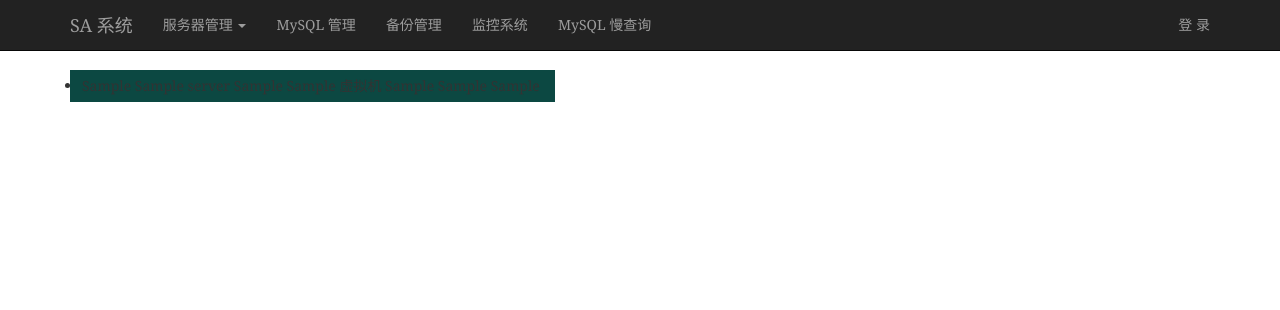
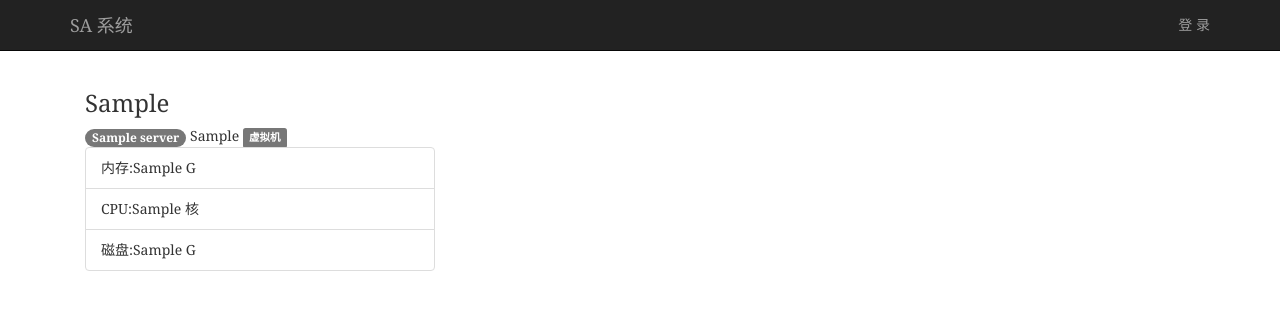
Before and after one commit to wwcreator/aukey_sa, a Python web app: template app/templates/server.html in a window 1280 px wide. Shown: the top 310 px of the page. Run offline with Jinja, Linux system fonts and the light colour scheme; the template is opened without the code that fills it: most values are stand-ins (such as "Sample title", 1, 10 or a date in 2020); some libraries are stand-ins or nearby versions.

Commit message:
server module

```diff
--- a/app/static/styles.css
+++ b/app/static/styles.css
@@ -27,15 +27,3 @@ container{
     background-color: #fff;
     border: 1px solid #ddd;
 }
-
-.server {
-    position: relative;
-    float:left;
-    padding: 6px 12px;
-    background-color: #0C4842;
-}
-
-
-.server>li>div {
-    display: inline-block;
-}
--- a/app/templates/base.html
+++ b/app/templates/base.html
@@ -24,8 +24,10 @@
                 <a class="navbar-brand" href="/">SA 系统</a>
 
             </div>
+
             <div class="navbar-collapse collapse">
                  <ul class="nav navbar-nav">
+                     {% if session.logged_in %}
                          <li class="dropdown">
                             <a href="#" class="dropdown-toggle" data-toggle="dropdown"> 服务器管理 <span
                                     class="caret"></span></a>
@@ -39,14 +41,15 @@
                          <li><a href="#"> 备份管理</a></li>
                          <li><a href="http://10.1.3.126:10010/graph/dashboard/db/cross-server-graphs?refresh=1m&orgId=1"> 监控系统</a></li>
                          <li><a href="http://10.1.3.126:10010/graph/dashboard/db/_pmm-query-analytics?orgId=1&var-host=baiy-3306"> MySQL 慢查询</a></li>
+                    {% endif %}
                  </ul>
                 <ul class="nav navbar-nav navbar-right">
                     {% if not session.logged_in %}
                         <li><a href="{{ url_for('main.login') }}">登 录</a></li>
                     {% else %}
-                        <li ><a href="#">{{ session.username }} </a> </li>
-                        {#                        <li><a href="{{ url_for('main.mysql', username=session.username) }}">MySQL 管理</a></li>#}
-                        {#                        <li><a href="{{ url_for('main.sqlserver', username=session.username) }}">SQL SERVER 管理</a></li>#}
+                        <li>
+                            <a href="#">{{ session.username }}</a>
+                        </li>
                         <li><a href="{{ url_for('main.logout') }}">退 出</a></li>
                     {% endif %}
                 </ul>
--- a/app/templates/server.html
+++ b/app/templates/server.html
@@ -4,49 +4,48 @@
 {% block title %} server &middot; SA 系统 {% endblock %}
 
 {% block page_content %}
-
-    <ul class="server">
         {% for server in servers %}
-            <li >
-                <div>
-                    {{ server.server_ip }}
-                </div>
-                <div>
-                    {{ server.server_hostname }}
+            <div class="col-sm-6 col-md-4">
+                <h3>{{ server.server_ip }} </h3>
+                <span class="badge">{{ server.server_hostname }}</span>
                 {% if  server.server_env == 1 %}
-                        production
+                    <span class="label label-danger">production</span>
                 {% elif server.server_env == 2 %}
-                        test
+                    <span class="label label-info">test</span>
                 {% elif server.server_env == 3 %}
-                        dev
+                    <span class="label label-warning">dev</span>
                 {% endif %}
-                    {{ server.server_os }}
+                {% if  server.server_os  == 1 %}
+                    <span class="label label-primary">Linux</span>
+                {% elif server.server_env == 2 %}
+                    <span class="label label-primary">Windows</span>
+                {% elif server.server_env == 3 %}
+                    <span class="label label-primary">Ali</span>
+                {% endif %}
                 {{ server.server_version }}
                 {% if  server.server_type == 1 %}
-                        物理机
+                    <span class="label label-success">物理机</span>
                 {% else %}
-                        虚拟机
+                    <span class="label label-default">虚拟机</span>
                 {% endif %}
+                <ul class="list-group">
+                    <li class="list-group-item"> 内存:{{ server.server_mem }} G </li>
+                    <li class="list-group-item"> CPU:{{ server.server_cpu }} 核</li>
+                    <li class="list-group-item"> 磁盘:{{ server.server_disk }} G </li>
+                </ul>
+{#                <div>#}
+{#                    <a class="btn btn-default"#}
+{#                       href="#">Edit</a>#}
+{#                    <a class="btn btn-danger"#}
+{#                       href="#">Delete</a>#}
+{#                </div>#}
             </div>
-                <div>
-                    {{ server.server_mem }}
-                    {{ server.server_cpu }}
-                    {{ server.server_disk }}
-                </div>
-                <div>
-{#                    <a class="btn btn-primary"#}
-{#                       href="{{ url_for('main.edit_post', username=user, post_id=post.post_id) }}">Edit</a>#}
-{#                    <a class="btn btn-danger"#}
-{#                       href="{{ url_for('main.delete_post',username=user, post_id=post.post_id) }}">Delete</a>#}
-                </div>
-            </li>
         {% else %}
-            <li><em>Unbelievable. No entries here so far</em></li>
+            <span><em>Unbelievable. No entries here so far</em></span>
         {% endfor %}
-    </ul>
-    {% if pagination %}
-        <div class="pagination">
-            {{ macros.pagination_widget(pagination, endpoint, env='test') }}
-        </div>
-    {% endif %}
+{#    {% if pagination %}#}
+{#        <div class="pagination">#}
+{#            {{ macros.pagination_widget(pagination, endpoint, env='test') }}#}
+{#        </div>#}
+{#    {% endif %}#}
 {% endblock %}
```
Also changed, not shown: app/main/forms.py (+10 -0 lines), app/main/views.py (+45 -17 lines), 2 other files. Lines whose indentation alone changed are shown as unchanged.
